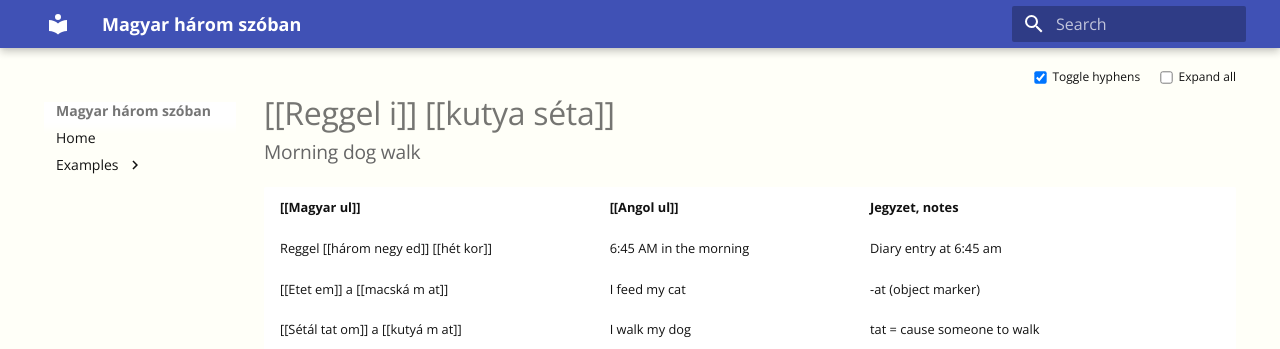
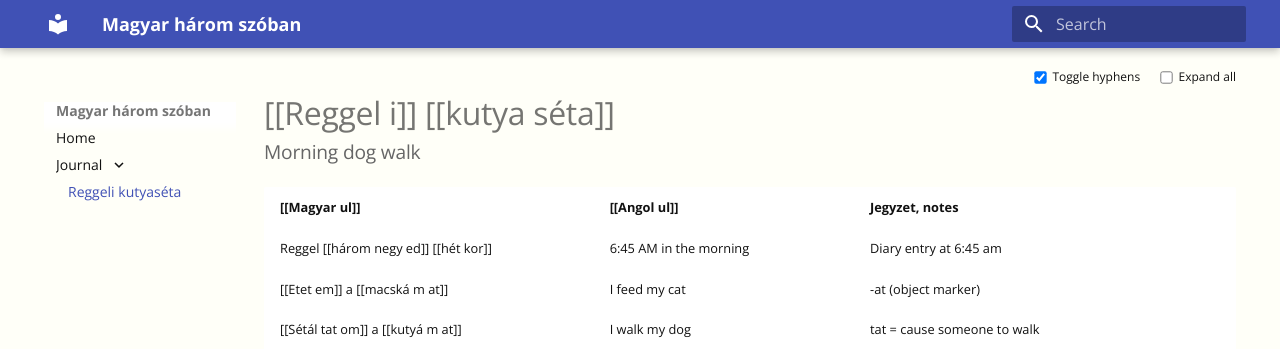
Before and after one commit to baxy750/mhs, an MkDocs documentation site: the page built from docs/week1.md, in a window 1280 px wide. Shown: the top 349 px of the page. Built offline with MkDocs 1.6.1 and Material for MkDocs 9.7.7, drawn with Linux system fonts in a browser that asks for light colours.

Commit message:
Update content

```diff
--- a/mkdocs.yml
+++ b/mkdocs.yml
@@ -19,8 +19,8 @@ plugins:
 
 nav:
   - Home: index.md
-  - Examples:
-      - I live: examples/living.md
+  - Journal:
+      - Reggeli kutyaséta: week1.md
 
 extra:
   footer: |
```
